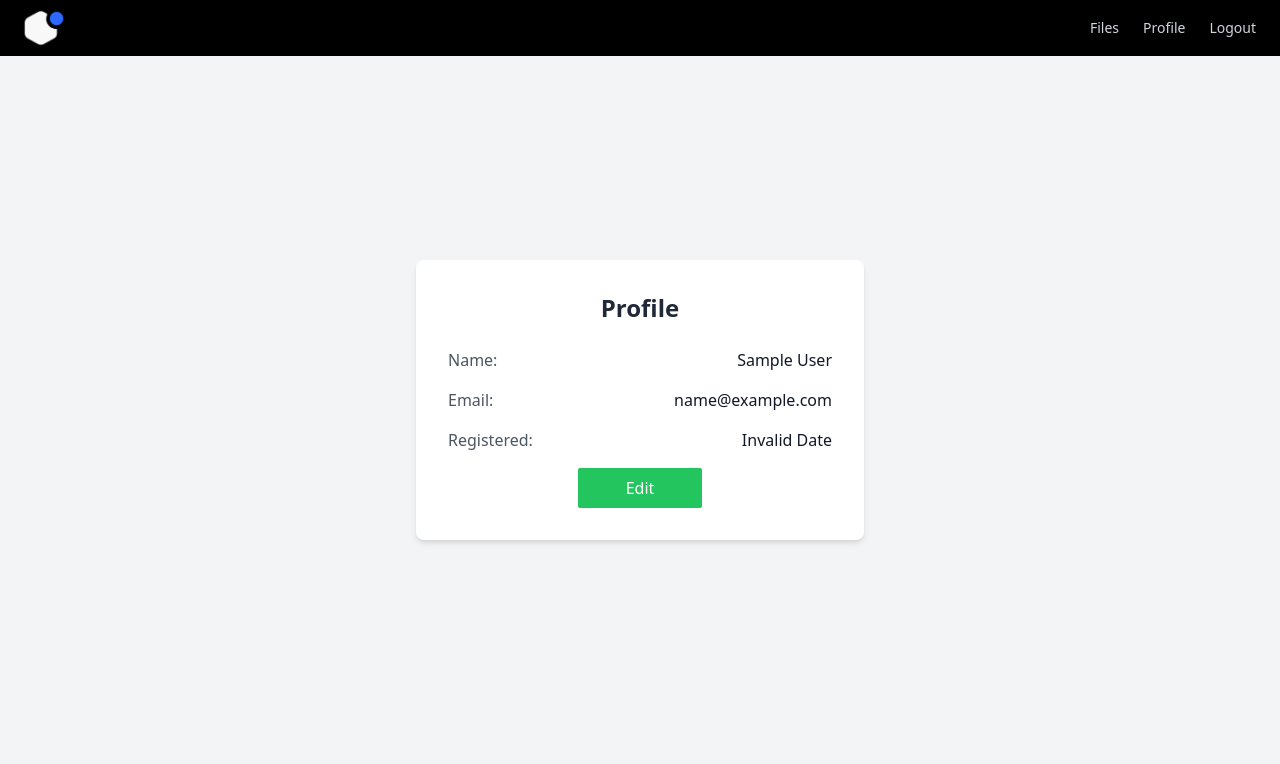
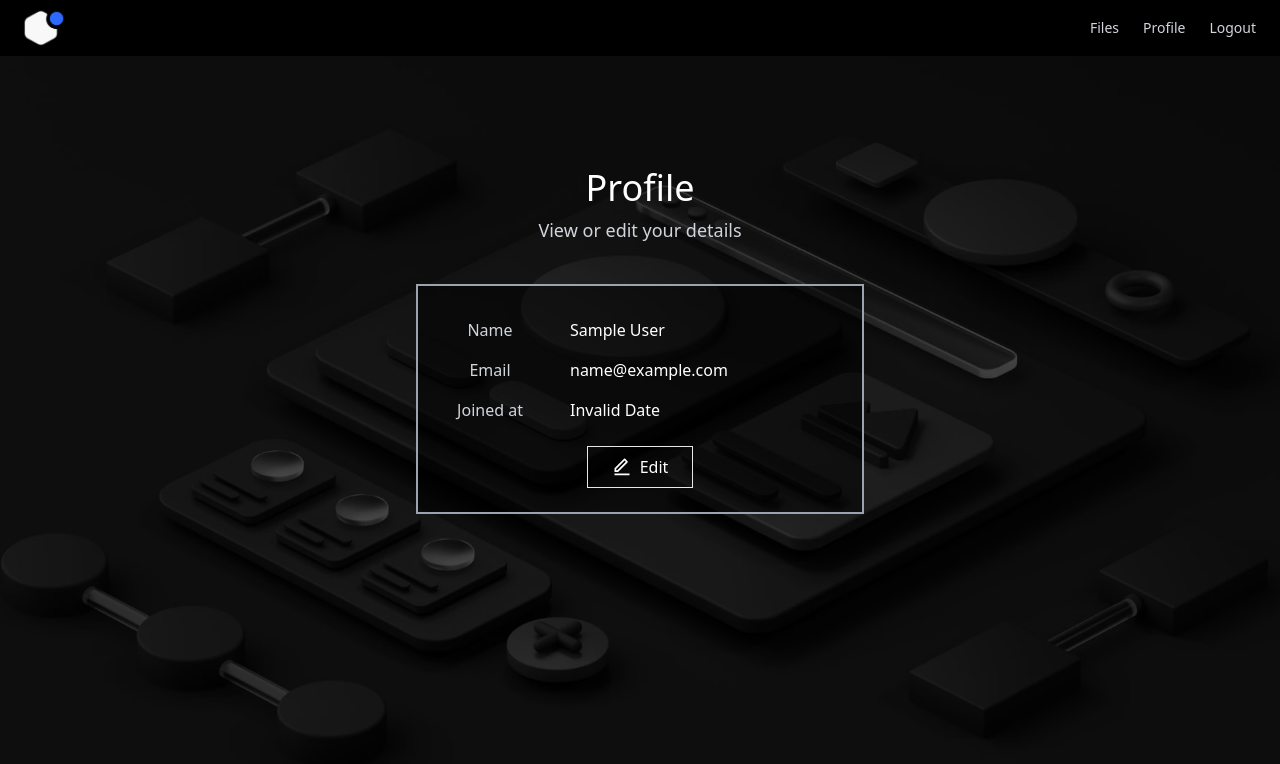
Before and after one commit to harshkunz/Smart-Secure-File-Vault, a React (Vite) app in the folder frontend/: page /profile in a window 1280 px wide. Shown: the top 764 px of the page. Built offline with nearby package versions, Linux system fonts and the light colour scheme; sample sign-in values are in the browser's storage.

Commit message:
ui changes

```diff
--- a/frontend/src/components/Login.jsx
+++ b/frontend/src/components/Login.jsx
@@ -42,16 +42,18 @@ const Login = () => {
 
 
   return (
-    <div className="flex justify-center items-center min-h-screen bg-none">
+    <div className="flex justify-center items-center min-h-screen bg-black px-4 sm:px-6 lg:px-8">
       <form
         onSubmit={handleSubmit}
-        className="bg-gray-200 p-6 shadow-sm w-full max-w-md"
+        className="border border-blue-300 bg-black p-6 w-full max-w-sm sm:max-w-md text-white transition-shadow duration-200 ease-in-out
+              hover:shadow-[0_0_20px_6px_rgba(59,130,246,0.6)]"
       >
         <h2 className="text-2xl font-medium mb-4 text-center">Login</h2>
 
         {error && <p className="text-red-500 mb-2">{error}</p>}
-        <div className="mb-4">
-          <label htmlFor="email" className="block font-medium mb-1">Email</label>
+
+        <div className="mb-4 p-3">
+          <label htmlFor="email" className="block font-medium mb-2">Email</label>
           <input
             type="email"
             id="email"
@@ -59,12 +61,12 @@ const Login = () => {
             value={form.email}
             onChange={handleChange}
             required
-            className="w-full border px-3 py-2 rounded-md"
+            className="w-full bg-transparent px-3 py-1 hover:bg-white hover:bg-opacity-20 border-b focus:outline-none"
           />
         </div>
 
-        <div className="mb-6">
-          <label htmlFor="password" className="block font-medium mb-1">Password</label>
+        <div className="mb-6 p-3">
+          <label htmlFor="password" className="block font-medium mb-2">Password</label>
           <input
             type="password"
             id="password"
@@ -72,23 +74,23 @@ const Login = () => {
             value={form.password}
             onChange={handleChange}
             required
-            className="w-full border px-3 py-2 rounded-md"
+            className="w-full bg-transparent px-3 py-1 hover:bg-white hover:bg-opacity-20 border-b focus:outline-none"
           />
         </div>
 
         <div className="flex justify-center">
           <button
             type="submit"
-            className="bg-green-500 text-white py-2 px-12 rounded-sm hover:bg-blue-700"
+            className="border text-white py-2 px-12 hover:bg-white hover:text-black"
           >
             Login
           </button>
         </div>
 
-        <div className="flex justify-center mt-4">
+        <div className="flex justify-center mt-6">
           <p className="text-sm">
             Don't have an account?{' '}
-            <Link to="/register" className="text-blue-600 hover:underline">
+            <Link to="/register" className="text-blue-500 hover:underline p-1 border-b ">
               Register
             </Link>
           </p>
--- a/frontend/src/components/Profile.jsx
+++ b/frontend/src/components/Profile.jsx
@@ -1,5 +1,8 @@
 import { useState, useContext } from "react";
 import { UserData } from '../context/UserContext';
+import cloud from "../assets/cloud.jpg";
+import { RiEditLine } from "react-icons/ri";
+import { TiTickOutline } from "react-icons/ti";
 import axios from 'axios';
 
 const BASE_URL = "http://localhost:5000";
@@ -43,75 +46,90 @@ const Profile = () => {
   };
 
   return (
-    <div className="flex justify-center items-center min-h-screen bg-gray-100">
-      <div className="bg-white p-8 rounded-lg shadow-md w-full max-w-md">
-        <h2 className="text-2xl font-semibold mb-6 text-center text-gray-800">Profile</h2>
+    <div className="pt-20 min-h-screen relative bg-black">
+      {/* Background layer */}
+      <div
+        className="h-full w-full absolute inset-0 bg-cover bg-center filter opacity-30"
+        style={{ backgroundImage: `url(${cloud})` }}
+      />
 
-        {error && <p className="text-red-500 mb-4 text-center">{error}</p>}
-        {success && <p className="text-green-500 mb-4 text-center">{success}</p>}
+      {/* Foreground Content */}
+      <div className="relative py-10 w-full max-w-screen-lg mx-auto px-5 sm:px-32 md:px-46 lg:px-64">
+        <div className="text-white items-center text-center">
+          <h2 className="text-3xl sm:text-4xl md:text-4xl font-medium mb-2 pt-12">
+            Profile
+          </h2>
+          <h3 className="text-base sm:text-lg md:text-lg text-gray-300 mb-6 pb-4">
+            View or edit your details
+          </h3>
+        </div>
+
+        {/* Profile Card */}
+        <div className="border-2 border-gray-400 py-6 px-2 pt-8 text-center space-y-6 transition-all duration-200 bg-black bg-opacity-50 transition-shadow duration-200 ease-in-out hover:shadow-[0_0_20px_6px_rgba(156,163,175,0.6)] w-full max-w-md mx-auto">
+
+          {error && <p className="text-red-400 text-center text-sm">{error}</p>}
+          {success && <p className="text-green-500 text-center text-sm">{success}</p>}
 
           {!User ? (
-          <p className="text-center text-red-500">Please login to view profile</p>
+            <p className="text-center text-red-400 text-sm">Please login to view profile</p>
           ) : (
-          <div className="space-y-4">
-            <div className="flex justify-between items-center">
-              <span className="text-gray-600 font-medium w-24">Name:</span>
+            <div className="space-y-4 text-white">
+              <div className="flex items-center gap-8 px-4">
+                <span className="text-gray-300 font-medium w-24">Name</span>
                 {editMode ? (
                   <input
                     type="text"
                     name="name"
                     value={editableUser.name}
                     onChange={handleChange}
-                  className="border px-2 py-1 rounded-sm w-full max-w-xs"
+                    className="border-b border-gray-500 focus:border-white bg-transparent text-white focus:outline-none hover:bg-white hover:bg-opacity-20 w-full max-w-xs py-2 pl-3"
                   />
                 ) : (
-                <span className="text-gray-900">{User.name}</span>
+                  <span>{User.name}</span>
                 )}
               </div>
 
-            <div className="flex justify-between items-center">
-              <span className="text-gray-600 font-medium w-24">Email:</span>
+              <div className="flex items-center gap-8 px-4">
+                <span className="text-gray-300 font-medium w-24">Email</span>
                 {editMode ? (
                   <input
                     type="email"
                     name="email"
                     value={editableUser.email}
                     onChange={handleChange}
-                  className="border px-2 py-1 rounded-sm w-full max-w-xs"
+                    className="border-b border-gray-500 focus:border-white bg-transparent text-white focus:outline-none hover:bg-white hover:bg-opacity-20 w-full max-w-xs py-2 pl-3"
                   />
                 ) : (
-                <span className="text-gray-900">{User.email}</span>
+                  <span>{User.email}</span>
                 )}
               </div>
 
-            <div className="flex justify-between items-center">
-              <span className="text-gray-600 font-medium w-24">Registered:</span>
-              <span className="text-gray-900">
-                {new Date(User.createdAt).toLocaleDateString()}
-              </span>
+              <div className="flex items-center gap-8 px-4">
+                <span className="text-gray-300 font-medium w-24">Joined at</span>
+                {editMode ? (
+                  <input
+                    type="email"
+                    name="email"
+                    value={new Date(User.createdAt).toLocaleDateString()}
+                    className="border-b border-gray-500 focus:border-white bg-transparent text-white focus:outline-none hover:bg-white hover:bg-opacity-20 w-full max-w-xs py-2 pl-3"
+                  />
+                ) : (
+                  <span>{new Date(User.createdAt).toLocaleDateString()}</span>
+                )}
               </div>
 
-            {editMode ? (
-              <div className="flex justify-center mt-6">
+              <div className="flex justify-center pt-2">
                 <button
-                  onClick={handleSave}
-                  className="bg-green-500 text-white py-2 px-12 rounded-sm hover:bg-blue-700"
+                  onClick={editMode ? handleSave : () => setEditMode(true)}
+                  className="flex items-center border gap-2 hover:bg-white hover:text-black text-white px-6 py-2 transition"
                 >
-                  Save
+                  {!editMode ? <RiEditLine size={20}/> : ""}
+                  {editMode ? "Save" : "Edit"}
                 </button>
               </div>
-            ) : (
-              <div className="flex justify-center mt-6">
-                <button
-                  onClick={() => setEditMode(true)}
-                  className="bg-green-500 text-white py-2 px-12 rounded-sm hover:bg-blue-700"
-                >
-                  Edit
-                </button>
             </div>
           )}
         </div>
-        )}
       </div>
     </div>
   );
--- a/frontend/src/components/Register.jsx
+++ b/frontend/src/components/Register.jsx
@@ -40,17 +40,18 @@ const Register = () => {
   };
 
   return (
-    <div className="flex justify-center items-center min-h-screen bg-none">
+    <div className="flex justify-center items-center min-h-screen bg-black px-4 sm:px-6 lg:px-8">
       <form
         onSubmit={handleSubmit}
-        className="bg-gray-200 p-6 shadow-sm w-full max-w-md"
+        className="border border-blue-300 p-6 sm w-full max-w-sm sm:max-w-md text-white bg-black
+                    transition-shadow duration-200 ease-in-out hover:shadow-[0_0_20px_6px_rgba(59,130,246,0.6)]"
       >
         <h2 className="text-2xl font-medium mb-4 text-center">Register</h2>
 
         {error && <p className="text-red-500 mb-2">{error}</p>}
 
-        <div className="mb-4">
-          <label htmlFor="name" className="block font-medium mb-1">Name</label>
+        <div className="mb-4 p-3">
+          <label htmlFor="name" className="block font-medium mb-2">Name</label>
           <input
             type="text"
             id="name"
@@ -58,12 +59,12 @@ const Register = () => {
             value={form.name}
             onChange={handleChange}
             required
-            className="w-full border px-3 py-2 rounded-md"
+            className="w-full border-b bg-transparent px-3 py-1 hover:bg-white hover:bg-opacity-20 focus:outline-none"
           />
         </div>
 
-        <div className="mb-4">
-          <label htmlFor="email" className="block font-medium mb-1">Email</label>
+        <div className="mb-4 p-3">
+          <label htmlFor="email" className="block font-medium mb-2">Email</label>
           <input
             type="email"
             id="email"
@@ -71,12 +72,12 @@ const Register = () => {
             value={form.email}
             onChange={handleChange}
             required
-            className="w-full border px-3 py-2 rounded-md"
+            className="w-full border-b bg-transparent px-3 py-1 hover:bg-white hover:bg-opacity-20 focus:outline-none"
           />
         </div>
 
-        <div className="mb-6">
-          <label htmlFor="password" className="block font-medium mb-1">Password</label>
+        <div className="mb-6 p-3">
+          <label htmlFor="password" className="block font-medium mb-2">Password</label>
           <input
             type="password"
             id="password"
@@ -84,23 +85,23 @@ const Register = () => {
             value={form.password}
             onChange={handleChange}
             required
-            className="w-full border px-3 py-2 rounded-md"
+            className="w-full border-b bg-transparent px-3 py-1 hover:bg-white hover:bg-opacity-20 focus:outline-none"
           />
         </div>
 
         <div className="flex justify-center">
           <button
             type="submit"
-            className="bg-green-500 text-white py-2 px-12 rounded-sm hover:bg-blue-700"
+            className="border text-white py-2 px-12 hover:bg-white hover:text-black"
           >
             Register
           </button>
         </div>
 
-        <div className="flex justify-center mt-4">
+        <div className="flex justify-center mt-5">
           <p className="text-sm">
             Already have an account?{' '}
-            <Link to="/login" className="text-blue-600 hover:underline">
+            <Link to="/login" className="text-blue-500 hover:underline border-b p-1">
               Login
             </Link>
           </p>
--- a/frontend/src/components/Upload.jsx
+++ b/frontend/src/components/Upload.jsx
@@ -115,13 +115,14 @@ const Upload = () => {
 
       {/* Foreground Content */}
       <div className="relative w-full max-w-screen-lg mx-auto px-5 sm:px-32 md:px-46 lg:px-64">
+
         <div className="text-white items-center text-center">
           <h1 className="text-3xl sm:text-4xl md:text-4xl lg:px-5xl font-medium mb-2 pt-12">Upload files</h1>
           <h2 className="text-base sm:text-lg md:text-lg text-gray-300 mb-6 pb-4">Please follow the instructions below</h2>
         </div>
 
         {/* Upload Card */}
-        <div className= "border-2 border-dotted border-gray-400 py-6 px-2 pt-5  rounded-lg text-center space-y-6 transition-all duration-200">
+        <div className= "border-2 border-gray-400 py-6 px-2 pt-5 text-center space-y-6 transition-all duration-200 bg-black bg-opacity-50 transition-shadow duration-200 ease-in-out hover:shadow-[0_0_20px_6px_rgba(156,163,175,0.6)]">
 
           <div className="flex justify-center mb-4">
             <div className="w-32 h-32 flex items-center justify-center transition">
@@ -132,24 +133,25 @@ const Upload = () => {
           {file ? (
             <div className="space-y-3 text-sm text-white">
 
-              <div className="flex flex-col pt-2 border border-gray-500 rounded-lg py-3 mx-8">
-                <span className="w-24 font-medium text-gray-300 text-center mb-1 pl-1">NAME</span>
+              <div className="flex flex-col pt-2 py-3 mx-8">
+                <span className="w-24 font-medium text-gray-300 text-center mb-2 pl-1">NAME</span>
                 <div className="flex justify-center px-6">
                   <input
                     value={fileName}
                     onChange={(e) => setFileName(e.target.value)}
                     className="border-b border-gray-500 focus:border-white bg-transparent text-white focus:outline-none
-                              hover:bg-white hover:bg-opacity-30
-                              w-full max-w-md py-1 pl-3"
+                              hover:bg-white hover:bg-opacity-20
+                              w-full max-w-md py-2 pl-3"
                   />
                 </div>
               </div>
 
-              <div className="flex items-center border border-gray-500 rounded-lg py-2 mx-8">
+              <div className="flex items-center py-2 mx-8">
                 <span className="w-24 font-medium text-gray-300">TYPE</span>
                 <span >{file.type || "Unknown"}</span>
               </div>
-              <div className="flex items-center border border-gray-500 rounded-lg py-2 mx-8">
+
+              <div className="flex items-center py-2 mx-8">
                 <span className="w-24 font-medium text-gray-300">SIZE</span>
                 <span>{(file.size / (1024 * 1024)).toFixed(2)} MB</span>
               </div>
@@ -174,8 +176,10 @@ const Upload = () => {
           )}
 
           {loading && (
-            <div className="relative w-full h-2 rounded mt-7 mb-6 overflow-hidden">
-              <div className="absolute h-full bg-white animate-loading-bar" />
+            <div className="mx-4">
+              <div className="relative w-full h-2 rounded mt-7 mb-6 overflow-hidden">
+                <div className="absolute h-full bg-white animate-loading-bar" />
+              </div>
             </div>
           )}
 
@@ -183,7 +187,7 @@ const Upload = () => {
             <div className="flex justify-center pt-2">
               <button
                 onClick={() => fileInputRef.current.click()}
-                className="flex items-center gap-2 bg-gray-600 hover:bg-white hover:text-black text-white px-4 py-2 rounded-md transition"
+                className="flex items-center gap-2 bg-gray-600 hover:bg-white hover:text-black text-white px-4 py-2 transition"
                 disabled={uploading || loading}
               >
                 <Repeat size={18} />
@@ -202,7 +206,7 @@ const Upload = () => {
             <div className="flex justify-center pt-2">
               <button
                 onClick={handleUpload}
-                className="flex items-center gap-2 bg-blue-500 hover:bg-white hover:text-black text-white px-4 py-2 mb-2 rounded-md transition"
+                className="flex items-center gap-2 hover:bg-white hover:text-black text-white px-4 py-2 mb-2 transition"
                 disabled={uploading}
               >
                 <CloudUpload size={18} />
@@ -212,9 +216,7 @@ const Upload = () => {
           </div>
         </div>
       </div>
-
     </div>
-
   );
 };
 
```
Lines whose indentation alone changed are shown as unchanged.
